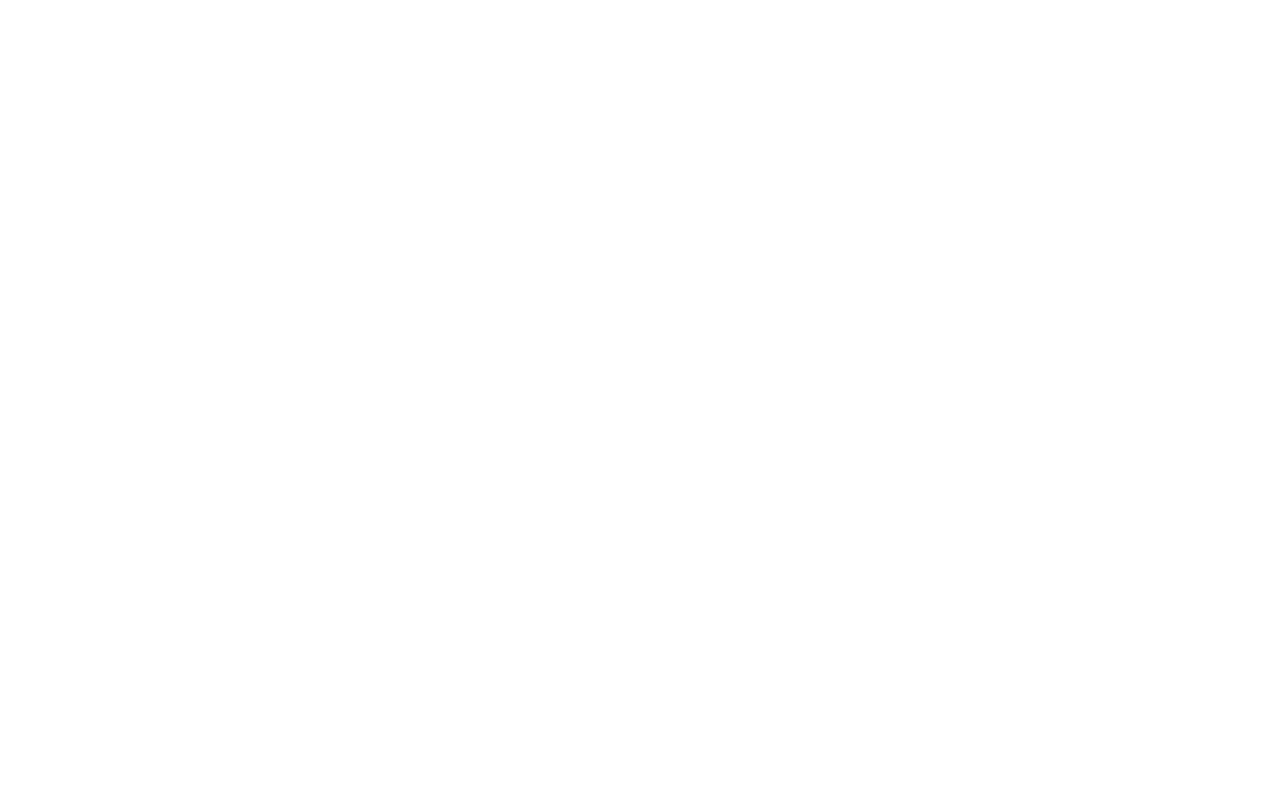
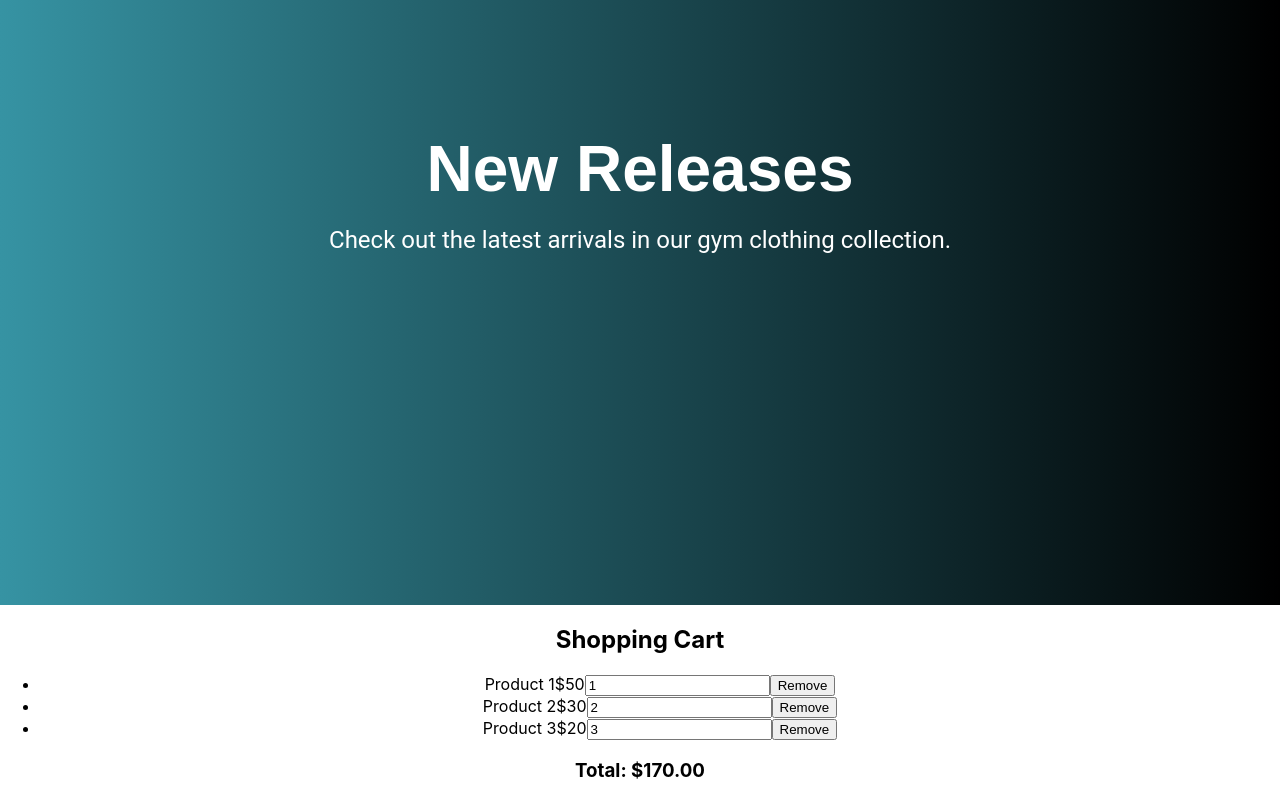
Before and after one commit to dewnaka7264/E-commerce-website, a React (Create React App) app: page /cart in a window 1280 px wide. Shown: the part 319-1119 px from the top of the page. Before the commit the page ends 800 px from the top, so only its background shows below. Built offline with nearby package versions, Linux system fonts and the light colour scheme.

Commit message:
Added Home.js

```diff
--- a/src/App.js
+++ b/src/App.js
@@ -3,11 +3,14 @@
 import Navbar from './Components/Navbar'; // Corrected import path
 import {BrowserRouter,Routes,Route} from 'react-router-dom';
 import Cart from "./Components/Cart";
+
+import Home from "./Components/Home";
 function App() {
   return (
     <div className="App">
         <BrowserRouter>
             <Navbar />
+           <Home/>
             <Routes>
                 <Route path='/' element={<shop/>}></Route>
                 <Route path='/mens' element={<shopCategory category='men'/>}></Route>
--- a/src/Components/Cart.js
+++ b/src/Components/Cart.js
@@ -1,11 +1,58 @@
-import React from 'react';
+import React, {useState} from 'react';
 
 const Cart = () => {
+    const [cartItems, setCartItems] = useState([
+        { id: 1, name: 'Product 1', price: 50, quantity: 1 },
+        { id: 2, name: 'Product 2', price: 30, quantity: 2 },
+        { id: 3, name: 'Product 3', price: 20, quantity: 3 },
+    ]);
+
+    const handleRemove = (id) => {
+        const updatedItems = cartItems.filter(item => item.id !== id);
+        setCartItems(updatedItems);
+    };
+
+    const handleQuantityChange = (id, quantity) => {
+        const updatedItems = cartItems.map(item =>
+            item.id === id ? { ...item, quantity: quantity } : item
+        );
+        setCartItems(updatedItems);
+    };
+
+    const getTotal = () => {
+        return cartItems.reduce((total, item) => total + item.price * item.quantity, 0);
+    };
+
     return (
-        <div>
-
+        <div className="Cart">
+            <h2>Shopping Cart</h2>
+            {cartItems.length === 0 ? (
+                <p>Your cart is empty.</p>
+            ) : (
+                <>
+                    <ul>
+                        {cartItems.map(item => (
+                            <li key={item.id}>
+                                <span>{item.name}</span>
+                                <span>${item.price}</span>
+                                <input
+                                    type="number"
+                                    value={item.quantity}
+                                    min="1"
+                                    onChange={(e) => handleQuantityChange(item.id, parseInt(e.target.value))}
+                                />
+                                <button onClick={() => handleRemove(item.id)}>Remove</button>
+                            </li>
+                        ))}
+                    </ul>
+                    <div className="total">
+                        <h3>Total: ${getTotal().toFixed(2)}</h3>
+                    </div>
+                </>
+            )}
         </div>
     );
 };
 
+
 export default Cart;
--- /dev/null
+++ b/src/Components/Home.js
@@ -0,0 +1,12 @@
+import React from 'react';
+import NewReleases from './NewReleases';
+
+const Home = () => {
+    return (
+        <div>
+            <NewReleases />
+        </div>
+    );
+};
+
+export default Home;
--- a/src/Components/Navbar.js
+++ b/src/Components/Navbar.js
@@ -35,7 +35,7 @@
     return (
         <div className='navbar'>
             <div className="nav-logo">
-                <img src={gymshark} alt="gymshark" />
+                <Link style={{textDecoration:'none'}} to='/Home'><img src={gymshark} alt="gymshark" /></Link>
                 <p>GymShark</p>
             </div>
             <ul className="nav-menu">
--- /dev/null
+++ b/src/Components/NewReleases.css
@@ -0,0 +1,23 @@
+/* src/NewReleases.css */
+.new-releases {
+    display: flex;
+    flex-direction: column;
+    justify-content: center;
+    align-items: center;
+    height: 100vh;
+    text-align: center;
+    background: linear-gradient(to right, #3693a3, #000000); /* Gradient background */
+    color: white;
+    font-family: 'Roboto', sans-serif;
+}
+
+.new-releases h1 {
+    font-family: 'Montserrat', sans-serif;
+    font-size: 4rem;
+    margin: 0;
+}
+
+.new-releases p {
+    font-size: 1.5rem;
+    margin-top: 20px;
+}
--- /dev/null
+++ b/src/Components/NewReleases.js
@@ -0,0 +1,14 @@
+// src/NewReleases.js
+import React from 'react';
+import './NewReleases.css';
+
+const NewReleases = () => {
+    return (
+        <div className="new-releases">
+            <h1>New Releases</h1>
+            <p>Check out the latest arrivals in our gym clothing collection.</p>
+        </div>
+    );
+};
+
+export default NewReleases;
```
Also changed, not shown: 1 other file (tests, documents, lock files or other folders).
